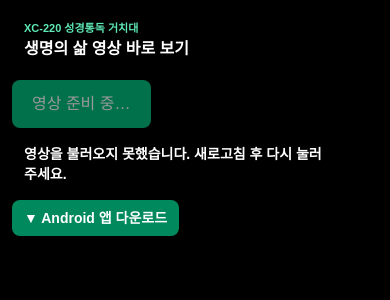
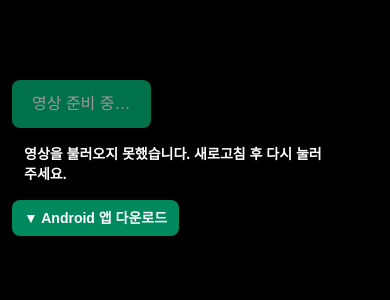
Before and after one commit to donfsucha/man-yage-uri, a Next.js app: page /l in a window 390 px wide. Shown: the top 300 px of the page. Built offline with nearby package versions, Linux system fonts and the light colour scheme.

Commit message:
Remove Living Life introductory overlay banner

```diff
--- a/src/app/l/page.tsx
+++ b/src/app/l/page.tsx
@@ -1,6 +1,6 @@
 "use client";
 
-import { useCallback, useEffect, useRef, useState } from "react";
+import { useEffect, useRef, useState } from "react";
 import { requestVideoFullscreen } from "@/lib/xcan/fullscreen";
 import { useScreenWakeLock } from "@/lib/xcan/use-screen-wake-lock";
 
@@ -74,19 +74,9 @@ export default function LivingLifeWebStartPage() {
   const [isReady, setIsReady] = useState(false);
   const [isPlaying, setIsPlaying] = useState(false);
   const [playbackMessage, setPlaybackMessage] = useState("영상을 준비하고 있습니다.");
-  const [showChrome, setShowChrome] = useState(true);
   const [isXcanApp, setIsXcanApp] = useState(false);
-  const chromeTimerRef = useRef<number | null>(null);
 
   useScreenWakeLock(isReady);
-
-  const revealChrome = useCallback(() => {
-    setShowChrome(true);
-    if (chromeTimerRef.current) window.clearTimeout(chromeTimerRef.current);
-    if (isPlaying) {
-      chromeTimerRef.current = window.setTimeout(() => setShowChrome(false), 3200);
-    }
-  }, [isPlaying]);
 
   useEffect(() => {
     window.xcanSetPlaybackRate = (rate: number) => {
@@ -105,16 +95,6 @@ export default function LivingLifeWebStartPage() {
 
     return () => window.clearTimeout(timer);
   }, []);
-
-  useEffect(() => {
-    if (!isPlaying) return undefined;
-
-    const timer = window.setTimeout(revealChrome, 0);
-    return () => {
-      window.clearTimeout(timer);
-      if (chromeTimerRef.current) window.clearTimeout(chromeTimerRef.current);
-    };
-  }, [isPlaying, revealChrome]);
 
   useEffect(() => {
     window.onYouTubeIframeAPIReady = () => {
@@ -188,8 +168,6 @@ export default function LivingLifeWebStartPage() {
     };
   }, []);
 
-  const shouldHideChrome = isPlaying && !showChrome;
-
   const startVideo = () => {
     if (!isReady || !playerRef.current) {
       setPlaybackMessage("영상을 준비하고 있습니다. 잠시 후 다시 눌러 주세요.");
@@ -210,24 +188,10 @@ export default function LivingLifeWebStartPage() {
       <section
         id="youtube-shell"
         className="relative h-dvh w-screen overflow-hidden bg-black"
-        onClick={revealChrome}
       >
         <div className="absolute inset-0 h-full w-full [&>iframe]:absolute [&>iframe]:inset-0 [&>iframe]:h-full [&>iframe]:w-full">
           <div id="youtube-player" className="absolute inset-0 h-full w-full" />
         </div>
-        <div
-          className={`pointer-events-none absolute left-3 top-3 z-10 rounded-md bg-black/55 px-3 py-2 backdrop-blur transition-opacity duration-300 ${
-            shouldHideChrome ? "opacity-0" : "opacity-100"
-          }`}
-        >
-          <p className="text-[11px] font-extrabold text-emerald-300 sm:text-xs">
-            {"XC-220 \uC131\uACBD\uD1B5\uB3C5 \uAC70\uCE58\uB300"}
-          </p>
-          <h1 className="mt-0.5 text-base font-black leading-tight tracking-normal sm:text-lg">
-            {"\uC0DD\uBA85\uC758 \uC0B6 \uC601\uC0C1 \uBC14\uB85C \uBCF4\uAE30"}
-          </h1>
-        </div>
-
         {!isPlaying && (
           <div className="pointer-events-none absolute left-3 top-20 z-20 flex max-w-[min(85vw,32rem)] flex-col items-start gap-2">
             <button className="pointer-events-auto min-h-11 rounded-lg bg-emerald-500 px-5 py-3 text-base font-black shadow-lg disabled:opacity-60" type="button" disabled={!isReady} onClick={startVideo}>
```
